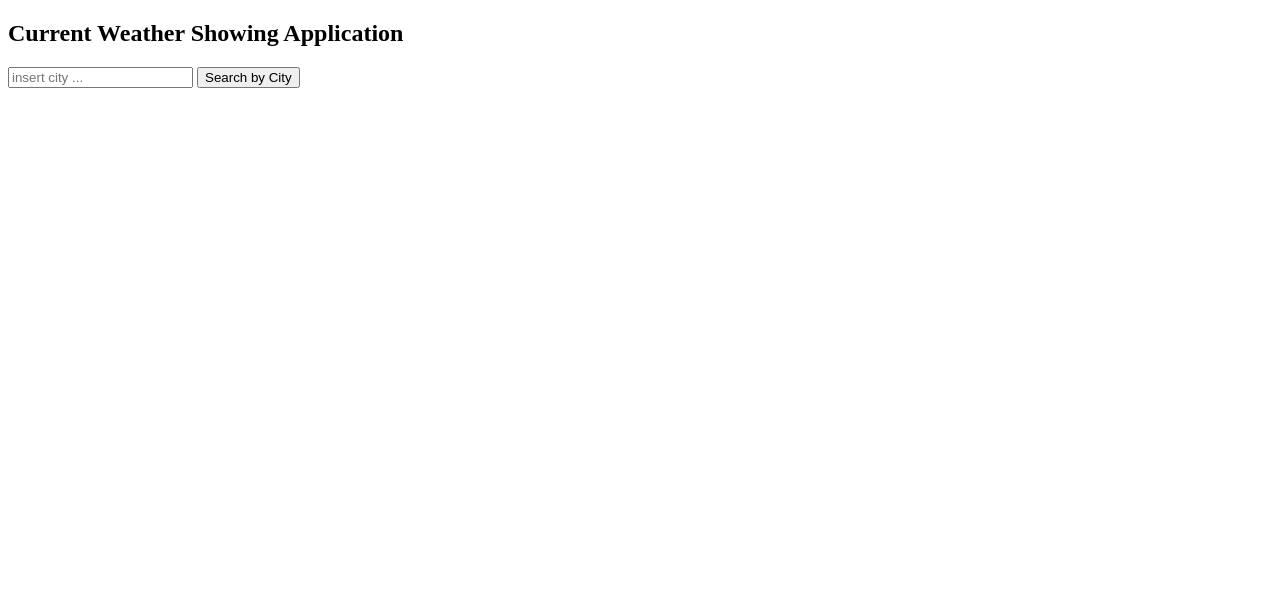
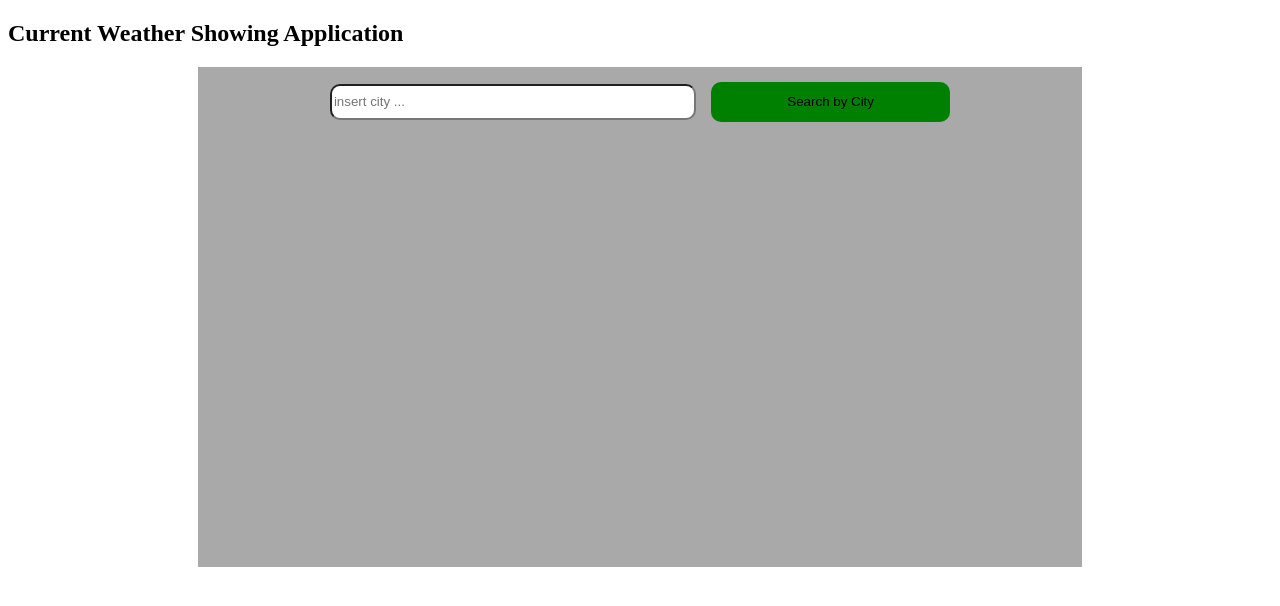
Before and after one commit to BEAM-WD01-23/Js_dom_synch_asynch_demo, a plain HTML site: page weatherApplication/index.html in a window 1280 px wide. Drawn offline with Linux system fonts and the light colour scheme.

Commit message:
key hidden

```diff
--- a/weatherApplication/index.html
+++ b/weatherApplication/index.html
@@ -5,10 +5,47 @@
     <meta http-equiv="X-UA-Compatible" content="IE=edge">
     <meta name="viewport" content="width=device-width, initial-scale=1.0">
     <title>Weather Application</title>
-
+   <style>
+    #container{
+        width: 70%;
+        height: 60vh;
+        background-color: darkgray;
+        display: flex;
+        flex-direction: column;
+        align-items: center;
+        padding-top: 20px;
+        margin-left: 15%;
+    }
+    #myDiv{
+        width: 90%;
+        height: 30px;
+        display: flex;
+        justify-content: center;
+        align-items: center;
+    }
+    #cityInput{
+        width: 45%;
+        height: 30px;
+        border-radius: 10px;
+    }
+    #btn{
+        width: 30%;
+        height: 40px;
+        border-radius: 10px;
+        border: none;
+        background-color: green;
+        margin-left: 15px;
+    }
+   </style>
 </head>
 <body>
     <h2>Current Weather Showing Application</h2>
+    <div id="container">
+        <div id="myDiv">
+            <input type="text" placeholder="insert city ..." id="cityInput">
+            <button id="btn">Search by City</button>
+        </div>
+
         <div id="icon"></div>
         <div id="humidity"></div>
         <div id="country"></div>
@@ -18,8 +55,11 @@
         <div id="highTemp"></div>
         <div id="feelsLike"></div>
 
-    <input type="text" placeholder="insert city ..." id="cityInput">
-    <button id="btn">Search by City</button>
+    </div>
+
+
+
+
 
 
 <script src="index.js"></script>
--- a/weatherApplication/index.js
+++ b/weatherApplication/index.js
@@ -30,13 +30,15 @@
         if(insertCityName.length === ''){
             alert('please insert name of the city!')
         }else{//chage the url to allow users insert city ...
-            const myKey = `47e77e0353a9da6a082986301c3e0593`;
+            const myKey = 'secret key';
             const URL = `https://api.openweathermap.org/data/2.5/weather?q=${insertCityName}&appid=${myKey}&units=metric`
             console.log(URL);
             fetch(URL)
             .then(res=>res.json())
             .then(result =>{
-                console.log(result);
+               // console.log(result);
+
+               //
                 const Icon = document.getElementById('icon');
                 const Humidity = document.getElementById('humidity');
                 const Country = document.getElementById('country');
@@ -54,6 +56,8 @@
                 Wind.innerHTML = 'Wind Speed: ' + result.wind.speed + 'kph';
                 HighTemp.innerHTML = 'Max-Temp: ' + result.main.temp_max + 'ºC';
                 FeelsLike.innerHTML = 'Feels-Like: ' + result.main.feels_like + 'ºC';
+                //
+
 
             })
         }
```
Lines whose indentation alone changed are shown as unchanged.
